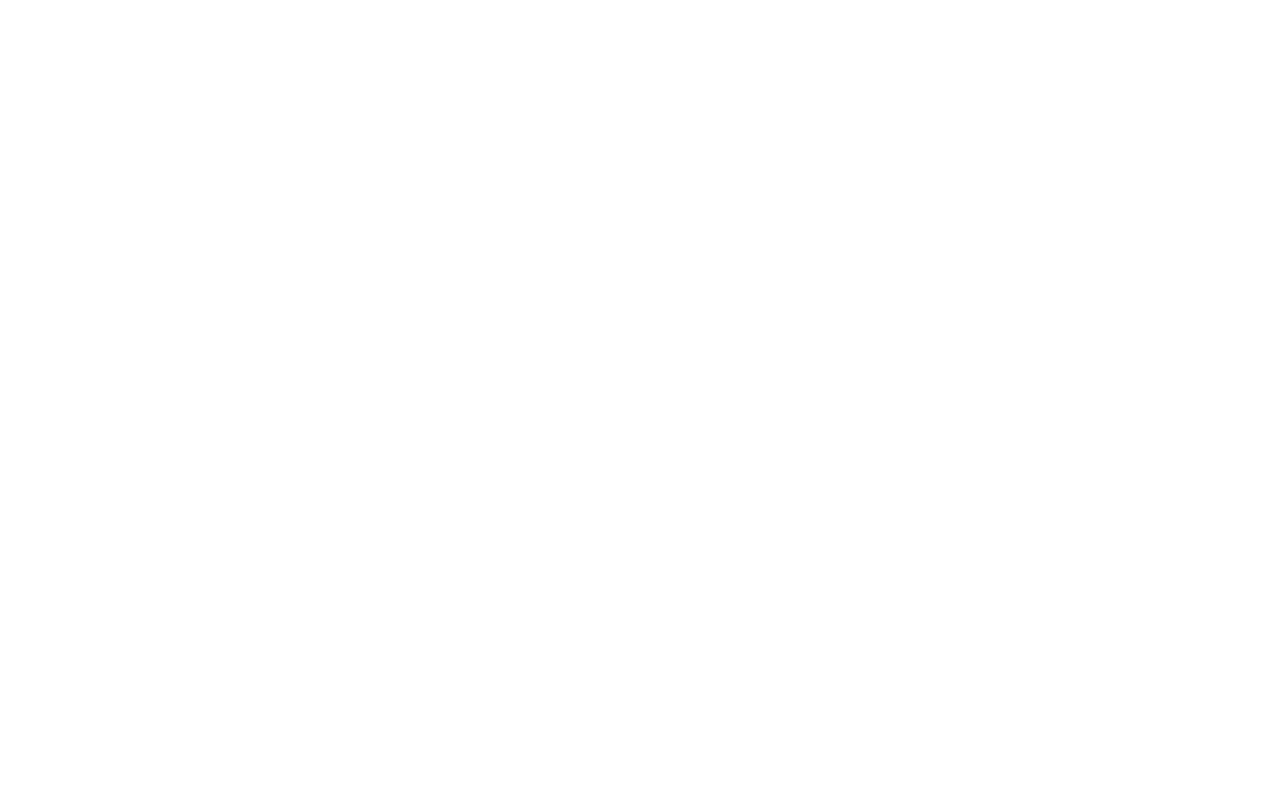
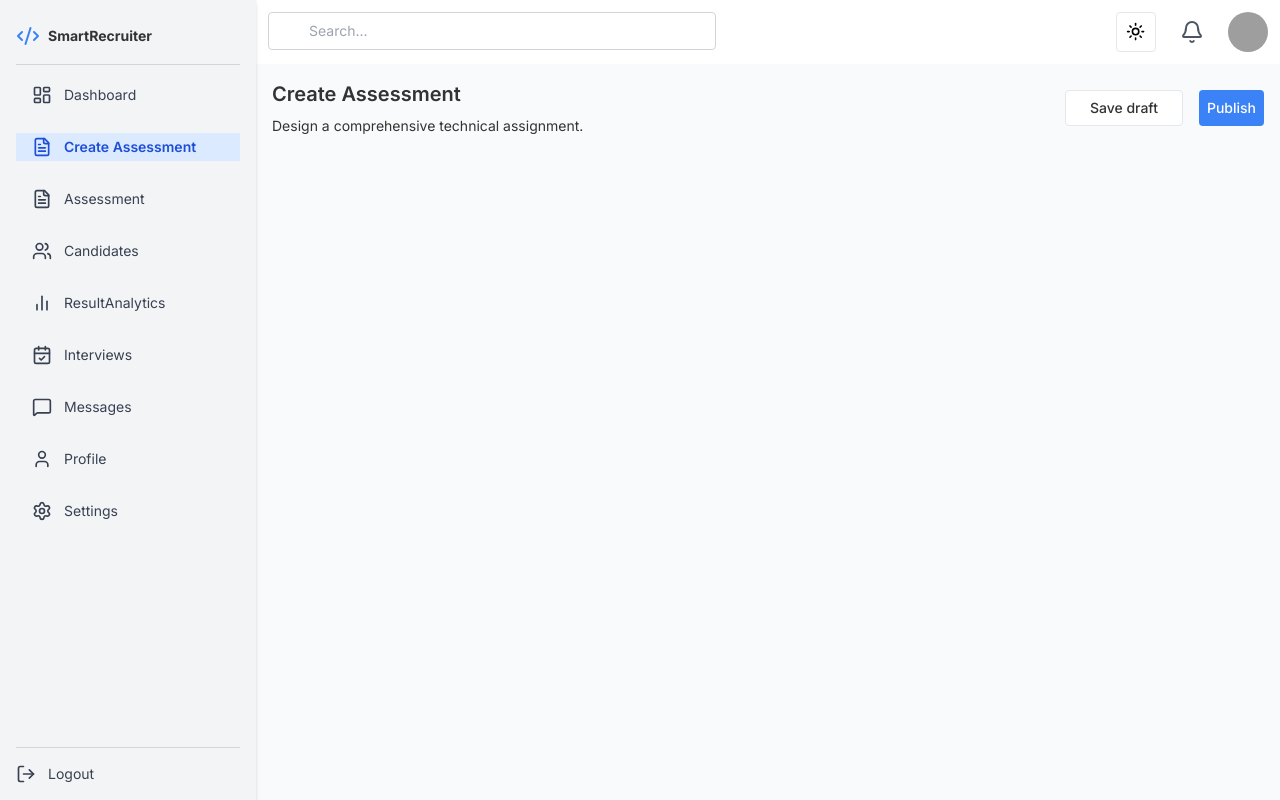
Before and after one commit to awuorochelle75/SmartRecruiter, a React (Vite) app in the folder client/: page /createassessment in a window 1280 px wide. Before the commit this address had no page. Built offline with nearby package versions, Linux system fonts and the light colour scheme; grey boxes are pictures that could not be loaded.

Commit message:
creates the route paths for create assessment page,adds features to the create assessment page

```diff
--- a/client/src/App.jsx
+++ b/client/src/App.jsx
@@ -11,6 +11,8 @@
 import Candidates from './pages/Recruiter/Candidates'
 import ResultsAnalytics from './pages/Recruiter/ResultsAnalytics'
 import Interview from './pages/Recruiter/Interview'
+import CreateAssessment from './pages/Recruiter/CreateAssessment'
+
 
 
 function App() {
@@ -29,6 +31,7 @@
       <Route path = "/candidates" element = {< Candidates />} />
       <Route path = "/resultsanalytics" element = {< ResultsAnalytics />} />
       <Route path = "/interview" element = {< Interview />} />
+      <Route path = "/createassessment" element = {< CreateAssessment />} />
 
 
      </Routes>
--- a/client/src/components/SidebarRecruiter.jsx
+++ b/client/src/components/SidebarRecruiter.jsx
@@ -19,7 +19,7 @@
 
   const navItems = [
     { icon: LayoutDashboard, label: "Dashboard", path: "/recruiterdashboard" },
-    { icon: FileText, label: "Create Assessment", path: "/create-assessment" },
+    { icon: FileText, label: "Create Assessment", path: "/createassessment" },
     { icon: FileText, label: "Assessment", path: "/assessments" },
     { icon: Users, label: "Candidates", path: "/candidates" },
     { icon: BarChart2, label: "ResultAnalytics", path: "/resultsanalytics" },
--- a/client/src/pages/Recruiter/CreateAssessment.jsx
+++ b/client/src/pages/Recruiter/CreateAssessment.jsx
@@ -0,0 +1,47 @@
+import SidebarRecruiter from '../../components/SidebarRecruiter'
+import NavbarDashboard from '../../components/NavbarDashboard';
+import { Button } from '../../components/ui/button'
+import { Link } from 'react-router-dom'
+import { Card, CardHeader, CardTitle, CardDescription, CardContent } from '../../components/ui/card';
+import { Badge } from '../../components/ui/badge'
+
+
+export default function CreateAssessment(){
+  return(
+   <div className='flex h-screen'>
+   <div className='w-64' >
+     <SidebarRecruiter />
+    </div>
+
+    <div className="flex-1 flex flex-col">
+    <div className="h-16 bg-white shadow">
+      <NavbarDashboard />
+      </div>
+
+       <div className="flex-1 p-4 bg-gray-50 overflow-auto">
+      <div className="flex items-center justify-between">
+    <div>
+      <h1 className="text-xl font-semibold">Create Assessment</h1>
+      <p className="text-sm mt-2">
+        Design a comprehensive  technical assignment.
+      </p>
+    </div>
+    <div className="flex gap-4">
+      <Button asChild size="sm" variant="outline" className="text-sm px-6">
+        <Link to="/createassessment">
+          <span className="flex items-center">Save draft</span>
+        </Link>
+      </Button>
+
+        <Button asChild size="sm"  className="text-sm px-2">
+        <Link to="/invite candidates">
+          <span className="flex items-center">Publish</span>
+        </Link>
+      </Button>
+      </div>
+      </div>
+      </div>
+      </div>
+      </div>
+      )
+      }
```
